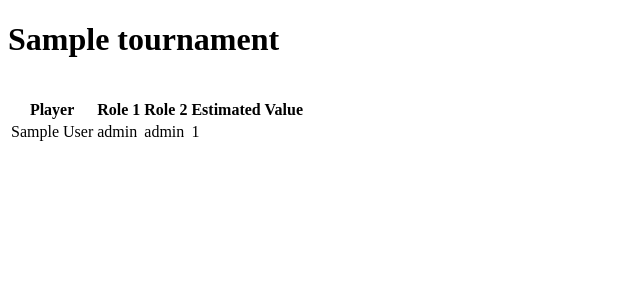
After one commit to Peders123/gsl-fantasy-tournament-manager, a Django app: page /20200115/players in a window 1280 px wide. The commit adds this page. Shown: the top 300 px of the page, without its empty margins (0-640 px from the left). Run offline with Django 4.2, Linux system fonts and the light colour scheme; tables that the repository leaves empty hold one stand-in row (values such as "Sample post").

Commit message:
tournament is now linked to player, making it a many to many with user; basic pages are setup

```diff
--- a/gsl_fantasy_tournament/tournament/models.py
+++ b/gsl_fantasy_tournament/tournament/models.py
@@ -23,7 +23,6 @@ class User(models.Model):
     user_id = models.IntegerField(primary_key=True)
     discord_name = models.CharField(max_length=32)
     smite_name = models.CharField(max_length=32)
-    tournament_id = models.ForeignKey(Tournament, on_delete=models.CASCADE, default=0)
 
 
 class Captain(models.Model):
@@ -37,8 +36,9 @@ class Captain(models.Model):
 class Player(models.Model):
 
     player_id = models.IntegerField(primary_key=True)
+    tournament_id = models.ForeignKey(Tournament, on_delete=models.CASCADE, default=1)
     user_id = models.ForeignKey(User, on_delete=models.CASCADE)
-    captain_id = models.ForeignKey(Captain, on_delete=models.CASCADE)
+    captain_id = models.ForeignKey(Captain, on_delete=models.CASCADE, null=True)
     role_1 = models.CharField(max_length=16, default="Fill")
     role_2 = models.CharField(max_length=16, default="Fill")
     estimated_value = models.IntegerField()
--- a/gsl_fantasy_tournament/tournament/templates/tournament/overview.html
+++ b/gsl_fantasy_tournament/tournament/templates/tournament/overview.html
@@ -7,6 +7,7 @@
 
     <body>
         <h1>{{ tournament.title }}</h1><br>
-        <p>{{ tournament.description }}</p>
+        <a href="{% url 'auction' date=tournament.url_id %}">Auction</a>
+        <a href="{% url 'players' date=tournament.url_id %}">Players</a>
     </body>
 </html>
--- /dev/null
+++ b/gsl_fantasy_tournament/tournament/templates/tournament/players.html
@@ -0,0 +1,27 @@
+<!DOCTYPE html>
+
+<html>
+    <head>
+        <title>Players - {{ tournament.title }}</title>
+    </head>
+
+    <body>
+        <h1>{{ tournament.title }}</h1><br>
+        <table>
+            <tr>
+                <th>Player</th>
+                <th>Role 1</th>
+                <th>Role 2</th>
+                <th>Estimated Value</th>
+            </tr>
+            {% for player in players %}
+                <tr>
+                    <td>{{ player.user_id.smite_name }}</td>
+                    <td>{{ player.role_1 }}</td>
+                    <td>{{ player.role_2 }}</td>
+                    <td>{{ player.estimated_value }}</td>
+                </tr>
+            {% endfor %}
+        </table>
+    </body>
+</html>
--- a/gsl_fantasy_tournament/tournament/urls.py
+++ b/gsl_fantasy_tournament/tournament/urls.py
@@ -3,5 +3,7 @@ from django.urls import path
 from . import views
 
 urlpatterns = [
-    path('', views.overview, name='tournament_overview')
+    path('', views.overview, name='tournament_overview'),
+    path('/auction', views.auction, name='auction'),
+    path('/players', views.players, name='players')
 ]
--- a/gsl_fantasy_tournament/tournament/views.py
+++ b/gsl_fantasy_tournament/tournament/views.py
@@ -2,7 +2,7 @@ from django.shortcuts import render
 
 from datetime import datetime
 
-from tournament.models import Tournament
+from tournament.models import Tournament, User, Player
 
 def overview(request, date):
 
@@ -11,3 +11,24 @@ def overview(request, date):
     return render(request, 'tournament/overview.html', context={
         "tournament": tournament
     })
+
+
+def auction(request, date):
+
+    tournament = Tournament.objects.get(date=datetime.strptime(date, '%Y%m%d').date())
+
+    return render(request, 'tournament/auction.html', context={
+        "tournament": tournament
+    })
+
+
+def players(request, date):
+
+    tournament = Tournament.objects.get(date=datetime.strptime(date, '%Y%m%d').date())
+
+    tournament_players = Player.objects.filter(tournament_id=tournament)
+
+    return render(request, 'tournament/players.html', context={
+        "tournament": tournament,
+        "players": tournament_players
+    })
```
Also changed, not shown: gsl_fantasy_tournament/tournament/templates/tournament/auction.html (added, +12 -0 lines), gsl_fantasy_tournament/tournament/migrations/0006_alter_player_captain_id_alter_tournament_date_and_more.py (added), gsl_fantasy_tournament/tournament/migrations/0007_remove_user_tournament_id_player_tournament_id_and_more.py (added), gsl_fantasy_tournament/tournament/migrations/0008_alter_player_tournament_id_alter_tournament_date_and_more.py (added), gsl_fantasy_tournament/tournament/migrations/0009_alter_tournament_date_alter_tournament_time.py (added).
